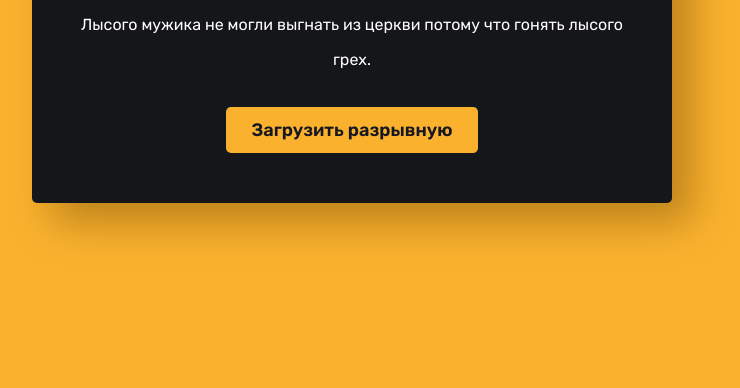
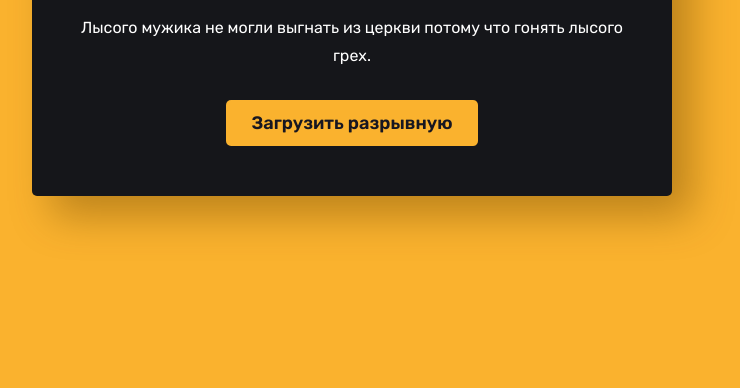
Before and after one commit to lightcom1/JokesGenerator, a plain HTML site: page index.html in a window 1280 px wide. Shown: the part 412-800 px from the top of the page, without its empty margins (288-1028 px from the left). Drawn offline with Linux system fonts and the light colour scheme.

Commit message:
Update style.css

```diff
--- a/style.css
+++ b/style.css
@@ -6,15 +6,19 @@
 }
 body {
 	background-color: #fab22e;
+	display: flex;
+	align-items: center;
+	justify-content: center;
+	min-height: 100vh;
 }
 .wrapper {
+	margin-top: 20px;
+	margin-bottom: 20px;
 	width: 80vmin;
 	padding: 50px 40px;
 	background-color: #15161a;
-	position: absolute;
-	transform: translate(-50%, -50%);
-	top: 50%;
-	left: 50%;
+	display: flex;
+	flex-direction: column;
 	border-radius: 5px;
 	box-shadow: 20px 20px 40px rgba(97, 63, 0, 0.4);
 }
@@ -30,7 +34,7 @@ p {
 	font-weight: 400;
 	text-align: center;
 	word-wrap: break-word;
-	line-height: 35px;
+	line-height: 28px;
 	margin: 30px 0;
 	opacity: 0;
 }
```
